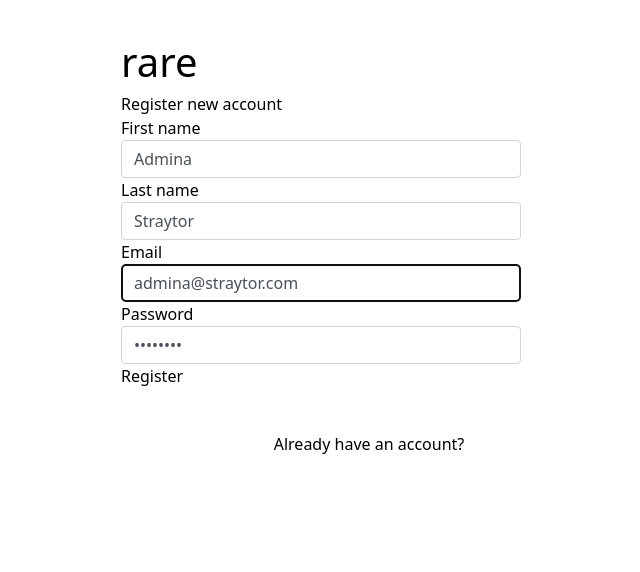
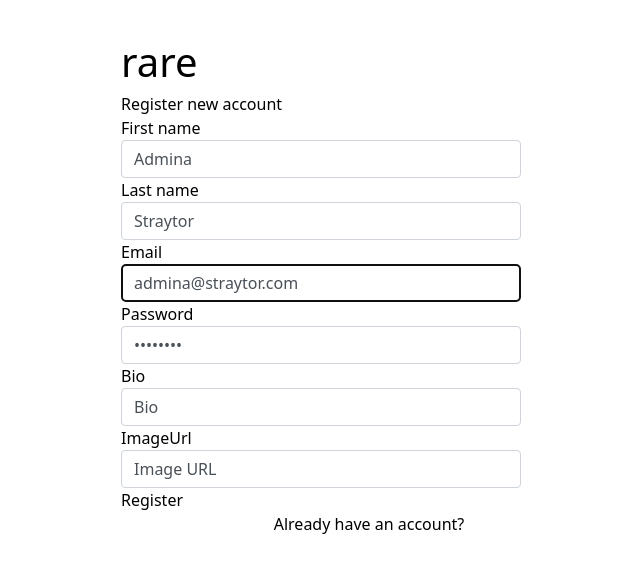
Before and after one commit to NSS-Day-Cohort-66/rare-client-rare-poultry, a React (Vite) app: page /register in a window 1280 px wide. Shown: the top 572 px of the page, without its empty margins (271-911 px from the left). Built offline with nearby package versions, Linux system fonts and the light colour scheme.

Commit message:
modified register.jsx to allow proper registration

```diff
--- a/src/pages/Register.jsx
+++ b/src/pages/Register.jsx
@@ -7,6 +7,8 @@ export const Register = () => {
   const [password, setPassword] = useState("straytor");
   const [firstName, setFirstName] = useState("Admina");
   const [lastName, setLastName] = useState("Straytor");
+  const [bio, setBio] = useState("Bio");
+  const [profileImg, setProfileImg] = useState("Image URL");
   const existDialog = useRef();
   const navigate = useNavigate();
 
@@ -19,6 +21,8 @@ export const Register = () => {
         password,
         first_name: firstName,
         last_name: lastName,
+        bio,
+        profile_img_url: profileImg,
       }),
       headers: {
         "Content-Type": "application/json",
@@ -101,6 +105,28 @@ export const Register = () => {
               placeholder="Password"
             />
           </fieldset>
+          <fieldset className="mb-4">
+            <label htmlFor="inputBio"> Bio </label>
+            <input
+              type="text"
+              id="inputBio"
+              value={bio}
+              onChange={(evt) => setBio(evt.target.value)}
+              className="form-control"
+              placeholder="Bio"
+            />
+          </fieldset>
+          <fieldset className="mb-4">
+            <label htmlFor="inputProfileImg"> ImageUrl </label>
+            <input
+              type="text"
+              id="inputProfileImg"
+              value={profileImg}
+              onChange={(evt) => setProfileImg(evt.target.value)}
+              className="form-control"
+              placeholder="ImageUrl"
+            />
+          </fieldset>
           <fieldset>
             <button
               type="submit"
```
